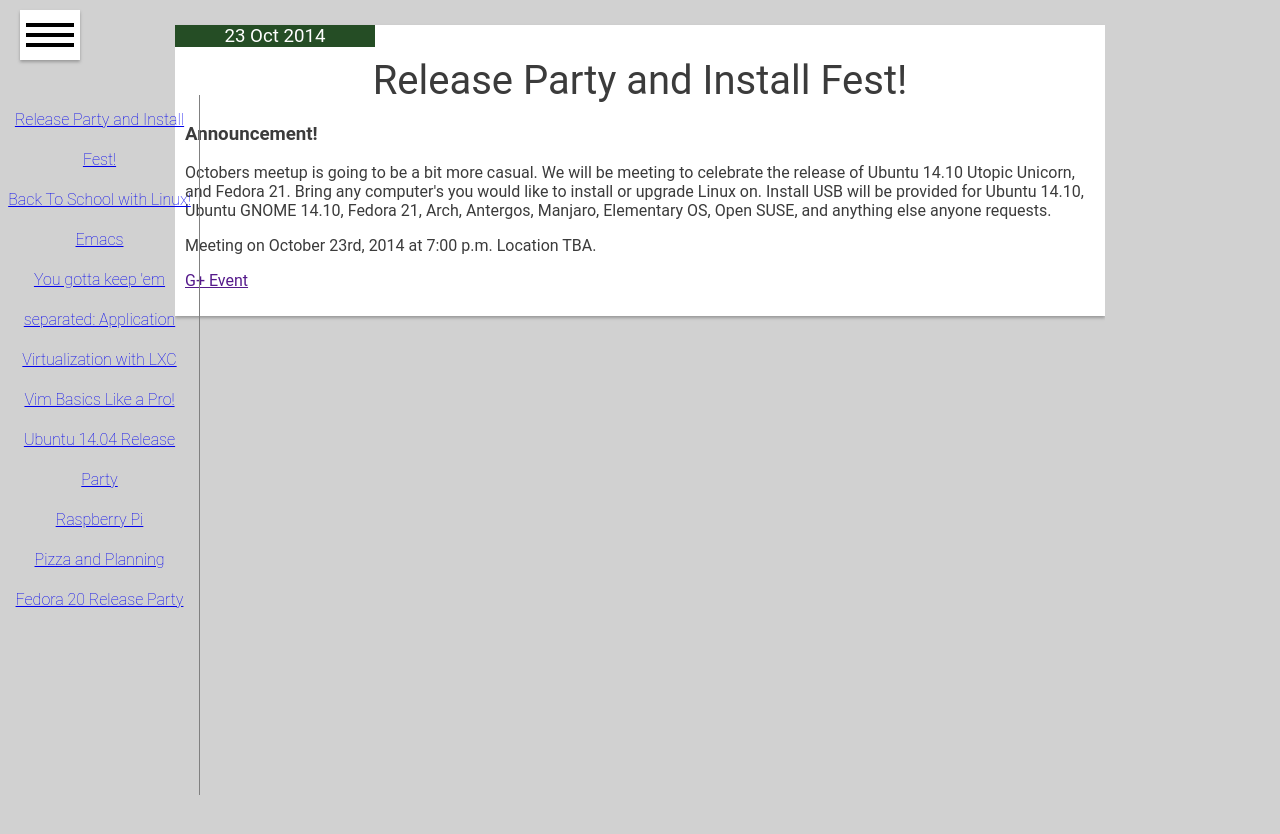
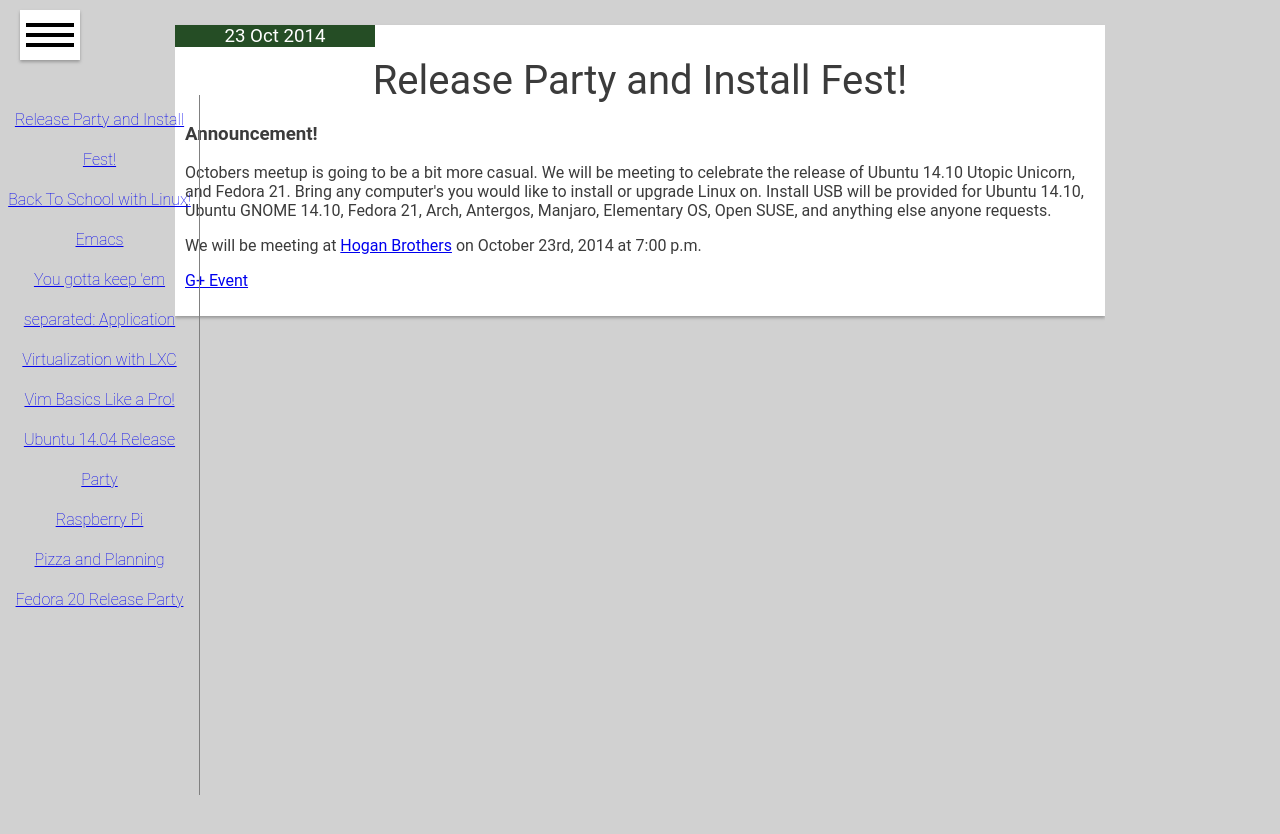
Before and after one commit to norlug/norlug.github.io, a Jekyll site: the page built from _posts/2014-10-23-ReleasePartyInstallFest.markdown, in a window 1280 px wide. Shown: the top 834 px of the page. Built offline with Jekyll 4.4.1, drawn with Linux system fonts in a browser that asks for light colours.

Commit message:
Updated event with location info and G+ link

```diff
--- a/_posts/2014-10-23-ReleasePartyInstallFest.markdown
+++ b/_posts/2014-10-23-ReleasePartyInstallFest.markdown
@@ -11,6 +11,6 @@
 <p>Octobers meetup is going to be a bit more casual. We will be meeting to celebrate the release of Ubuntu 14.10 Utopic Unicorn, and Fedora 21. Bring any computer's you would like to install or upgrade Linux on. Install USB will be provided for Ubuntu 14.10, Ubuntu GNOME 14.10, Fedora 21, Arch, Antergos, Manjaro, Elementary OS, Open SUSE, and anything else anyone requests.</p>
 
 
-Meeting on October 23rd, 2014 at 7:00 p.m. Location TBA.
+We will be meeting at <a href="https://plus.google.com/events/c31bu4gcbod8ddvrej1n17g12qo?utm_source=chrome_ntp_icon&utm_medium=chrome_app&utm_campaign=chrome" target="_blank">Hogan Brothers</a> on October 23rd, 2014 at 7:00 p.m.
 
-<a href="" target="_blank">G+ Event</a>
+<a href="https://plus.google.com/events/c31bu4gcbod8ddvrej1n17g12qo?utm_source=chrome_ntp_icon&utm_medium=chrome_app&utm_campaign=chrome" target="_blank">G+ Event</a>
```
